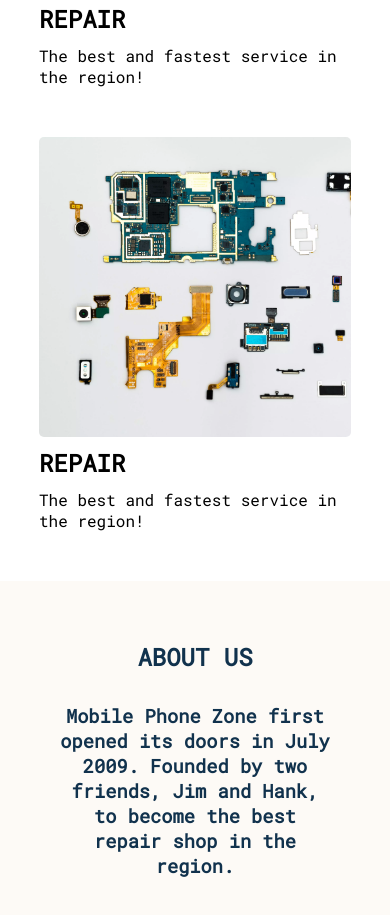
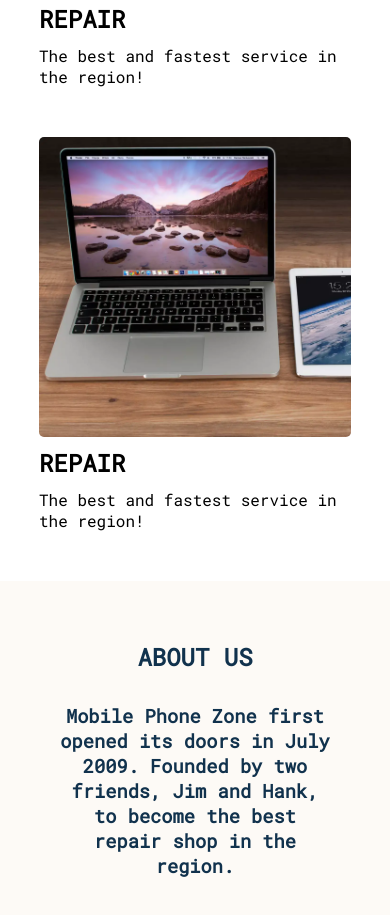
Before and after one commit to pagioro/first-project, a plain HTML site: page index.html in a window 390 px wide. Shown: the part 1628-2543 px from the top of the page. Drawn offline with Linux system fonts and the light colour scheme.

Commit message:
compressed images .webp

```diff
--- a/assets/css/style.css
+++ b/assets/css/style.css
@@ -157,7 +157,7 @@ h1 > span {
 }
 
 .flex-image3 {
-    background-image: url(../images/phone-open.webp);
+    background-image: url(../images/apple-products.webp);
     background-size: cover;
 }
 
@@ -340,6 +340,10 @@ li > a:hover {
         flex-direction: column;
     }
 
+    #nav-list {
+        margin-right: 0;
+    }
+
     #logo {
         font-size: 180%;
         margin-left: 25px;
@@ -361,10 +365,6 @@ li > a:hover {
 /* For medium screens size from 480px wide and down */
 
 @media screen and (max-width: 480px) {
-
-    #nav-list {
-        margin-right: 0;
-    }
 
     #logo {
         font-size: 160%;
```
Also changed, not shown: index.html (+1 -1 lines), assets/images/apple-products.webp (added), assets/images/girl-phone.webp, assets/images/iphone-open.webp, assets/images/laptop.webp, assets/images/phone-open.webp (deleted), assets/images/signup-form.webp.
